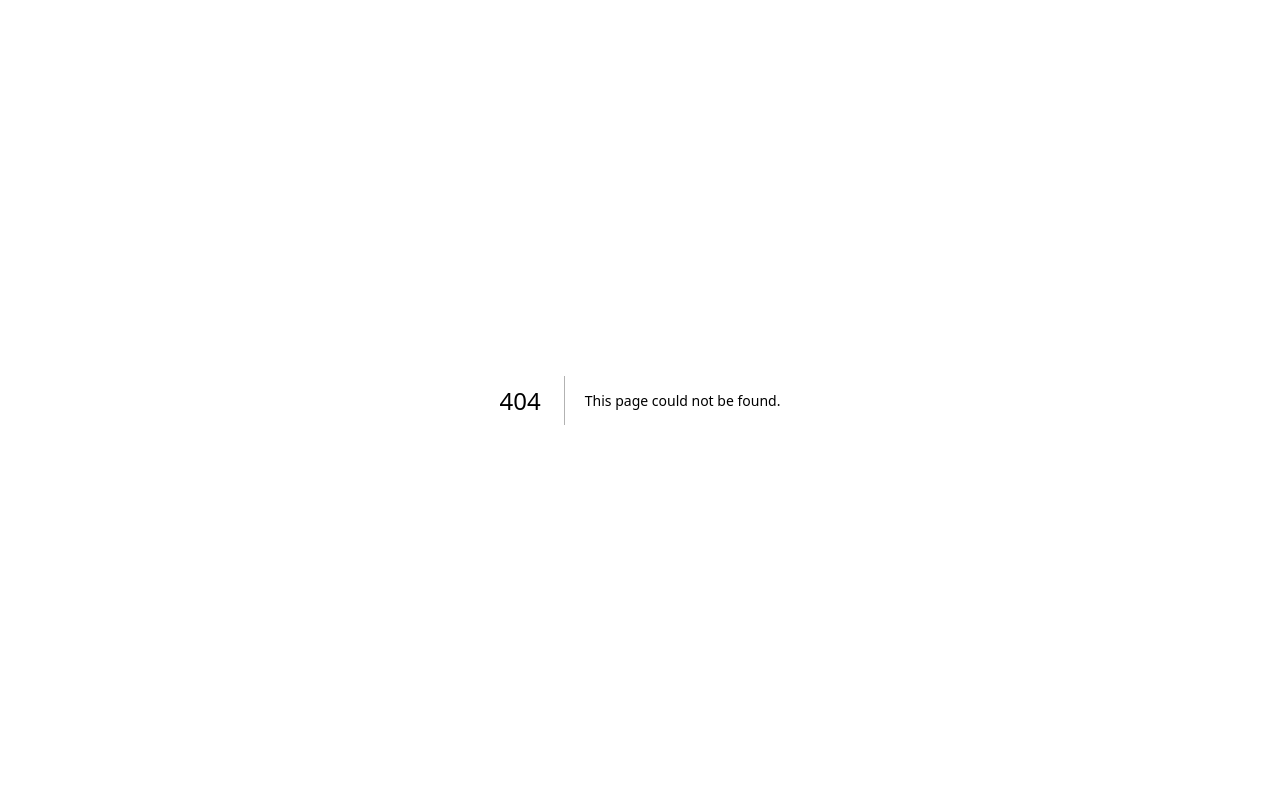
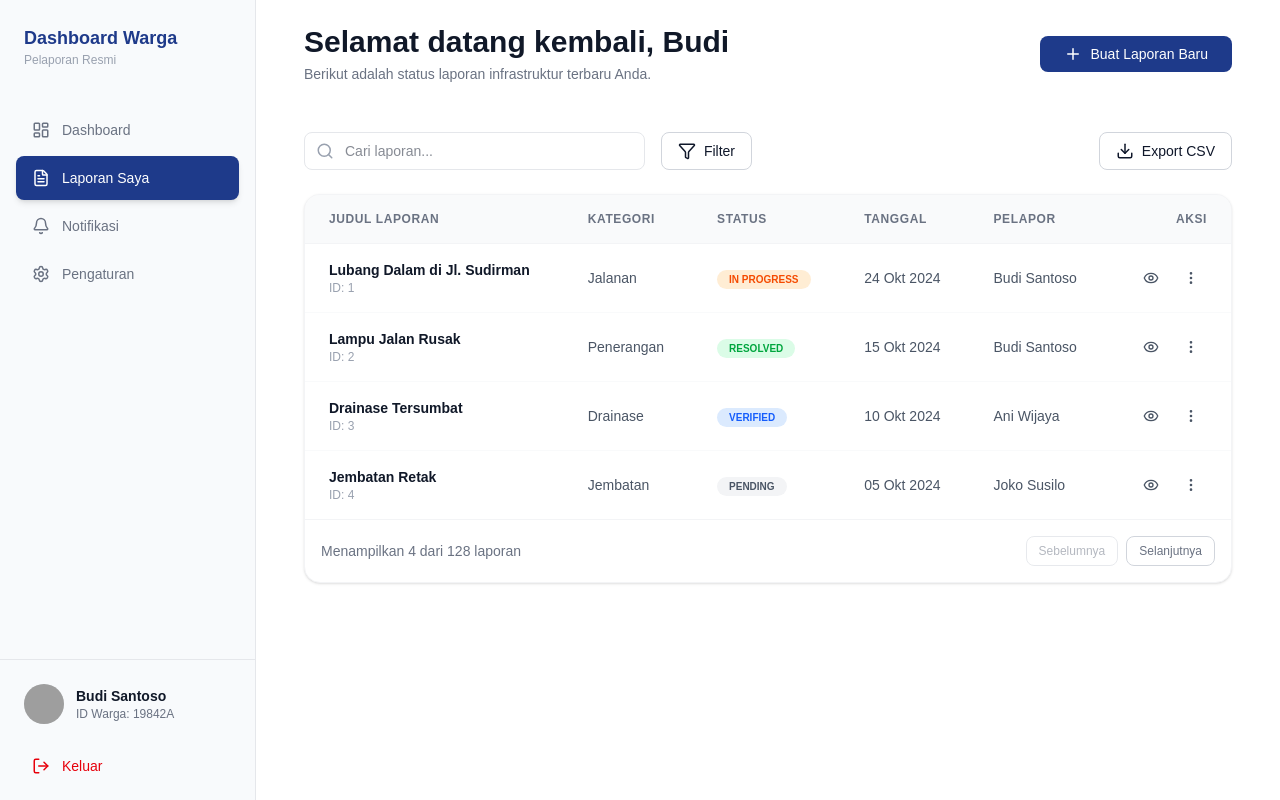
Before and after one commit to Rizkyrayhan/lapor-infrastruktur, a Next.js app in the folder apps/admin/: page /reports in a window 1280 px wide. Before the commit this address had no page. Built offline with nearby package versions, Linux system fonts and the light colour scheme; grey boxes are pictures that could not be loaded.

Commit message:
feat(admin): build report management table

```diff
--- /dev/null
+++ b/apps/admin/src/app/reports/page.tsx
@@ -0,0 +1,36 @@
+import { DashboardLayout } from '@/components/layout/DashboardLayout';
+import { ReportTable } from '@/components/reports/ReportTable';
+import { Search, Filter, Download } from 'lucide-react';
+import { Button } from '@/components/ui/Button';
+
+export default function ReportsPage() {
+  return (
+    <DashboardLayout>
+      <div className="py-6 space-y-6">
+        <div className="flex items-center justify-between">
+          <div className="flex items-center gap-4 flex-1 max-w-md">
+            <div className="relative flex-1">
+              <Search className="absolute left-3 top-1/2 -translate-y-1/2 text-gray-400" size={18} />
+              <input
+                type="text"
+                placeholder="Cari laporan..."
+                className="w-full pl-10 pr-4 py-2 rounded-lg border border-gray-200 focus:outline-none focus:ring-2 focus:ring-primary-500 text-sm"
+              />
+            </div>
+            <Button variant="outline" className="flex items-center gap-2">
+              <Filter size={18} />
+              Filter
+            </Button>
+          </div>
+
+          <Button variant="outline" className="flex items-center gap-2">
+            <Download size={18} />
+            Export CSV
+          </Button>
+        </div>
+
+        <ReportTable />
+      </div>
+    </DashboardLayout>
+  );
+}
--- /dev/null
+++ b/apps/admin/src/components/reports/ReportTable.tsx
@@ -0,0 +1,84 @@
+'use client';
+
+import { Eye, MoreVertical } from 'lucide-react';
+import { Button } from '../ui/Button';
+import { clsx } from 'clsx';
+
+interface Report {
+  id: string;
+  title: string;
+  category: string;
+  status: 'Pending' | 'Verified' | 'In Progress' | 'Resolved';
+  date: string;
+  citizen: string;
+}
+
+const reports: Report[] = [
+  { id: '1', title: 'Lubang Dalam di Jl. Sudirman', category: 'Jalanan', status: 'In Progress', date: '24 Okt 2024', citizen: 'Budi Santoso' },
+  { id: '2', title: 'Lampu Jalan Rusak', category: 'Penerangan', status: 'Resolved', date: '15 Okt 2024', citizen: 'Budi Santoso' },
+  { id: '3', title: 'Drainase Tersumbat', category: 'Drainase', status: 'Verified', date: '10 Okt 2024', citizen: 'Ani Wijaya' },
+  { id: '4', title: 'Jembatan Retak', category: 'Jembatan', status: 'Pending', date: '05 Okt 2024', citizen: 'Joko Susilo' },
+];
+
+export function ReportTable() {
+  const statusColors = {
+    'Pending': 'bg-gray-100 text-gray-600',
+    'Verified': 'bg-blue-100 text-blue-600',
+    'In Progress': 'bg-orange-100 text-orange-600',
+    'Resolved': 'bg-green-100 text-green-600',
+  };
+
+  return (
+    <div className="bg-white rounded-2xl border border-gray-100 overflow-hidden shadow-sm">
+      <div className="overflow-x-auto">
+        <table className="w-full text-left border-collapse">
+          <thead>
+            <tr className="bg-gray-50 border-b border-gray-100">
+              <th className="px-6 py-4 text-xs font-bold uppercase tracking-wider text-gray-500">Judul Laporan</th>
+              <th className="px-6 py-4 text-xs font-bold uppercase tracking-wider text-gray-500">Kategori</th>
+              <th className="px-6 py-4 text-xs font-bold uppercase tracking-wider text-gray-500">Status</th>
+              <th className="px-6 py-4 text-xs font-bold uppercase tracking-wider text-gray-500">Tanggal</th>
+              <th className="px-6 py-4 text-xs font-bold uppercase tracking-wider text-gray-500">Pelapor</th>
+              <th className="px-6 py-4 text-xs font-bold uppercase tracking-wider text-gray-500 text-right">Aksi</th>
+            </tr>
+          </thead>
+          <tbody className="divide-y divide-gray-50">
+            {reports.map((report) => (
+              <tr key={report.id} className="hover:bg-gray-50 transition-colors">
+                <td className="px-6 py-4">
+                  <div className="text-sm font-semibold text-gray-900">{report.title}</div>
+                  <div className="text-xs text-gray-400">ID: {report.id}</div>
+                </td>
+                <td className="px-6 py-4 text-sm text-gray-600">{report.category}</td>
+                <td className="px-6 py-4">
+                  <span className={clsx('px-3 py-1 rounded-full text-[10px] font-bold uppercase', statusColors[report.status])}>
+                    {report.status}
+                  </span>
+                </td>
+                <td className="px-6 py-4 text-sm text-gray-600">{report.date}</td>
+                <td className="px-6 py-4 text-sm text-gray-600">{report.citizen}</td>
+                <td className="px-6 py-4 text-right">
+                  <div className="flex justify-end gap-2">
+                    <Button variant="ghost" size="sm" className="p-2">
+                      <Eye size={16} />
+                    </Button>
+                    <Button variant="ghost" size="sm" className="p-2">
+                      <MoreVertical size={16} />
+                    </Button>
+                  </div>
+                </td>
+              </tr>
+            ))}
+          </tbody>
+        </table>
+      </div>
+      <div className="p-4 border-t border-gray-100 flex items-center justify-between text-sm text-gray-500">
+        <p>Menampilkan 4 dari 128 laporan</p>
+        <div className="flex gap-2">
+          <Button variant="outline" size="sm" disabled>Sebelumnya</Button>
+          <Button variant="outline" size="sm">Selanjutnya</Button>
+        </div>
+      </div>
+    </div>
+  );
+}
```
